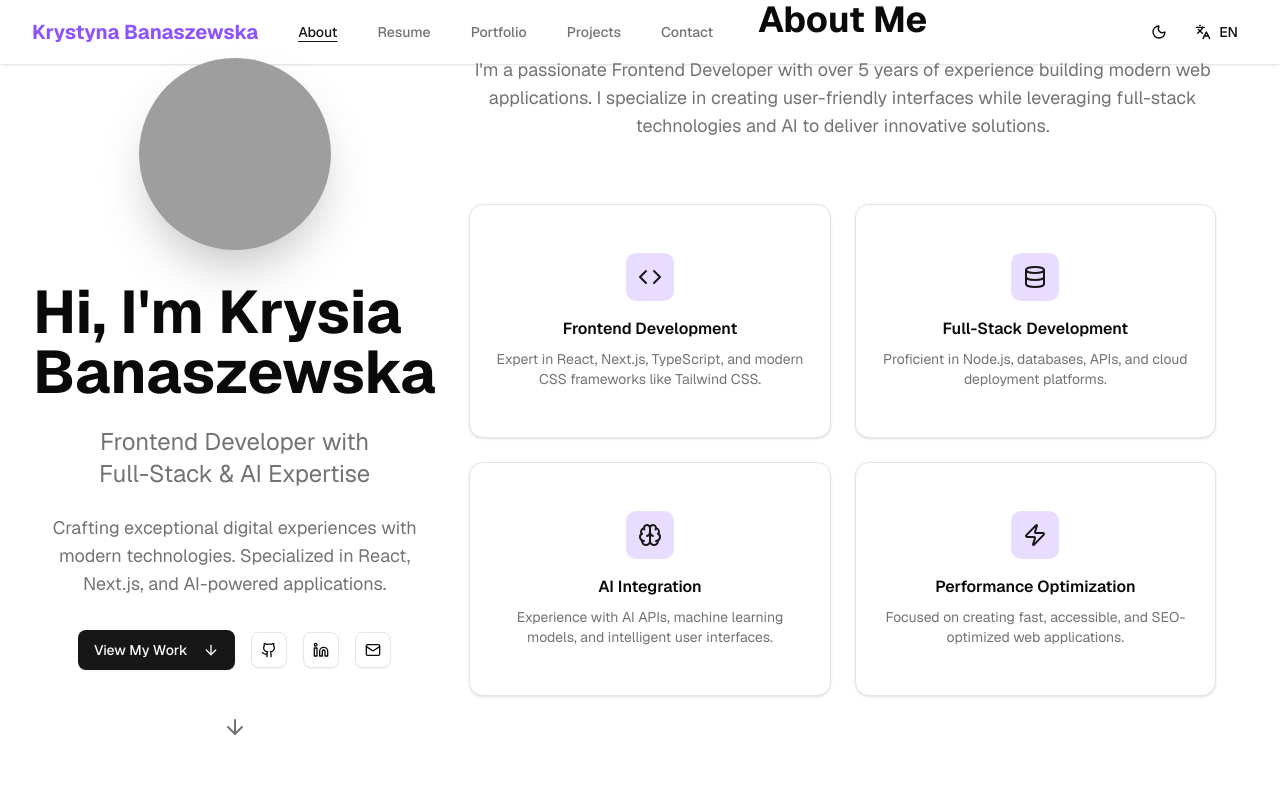
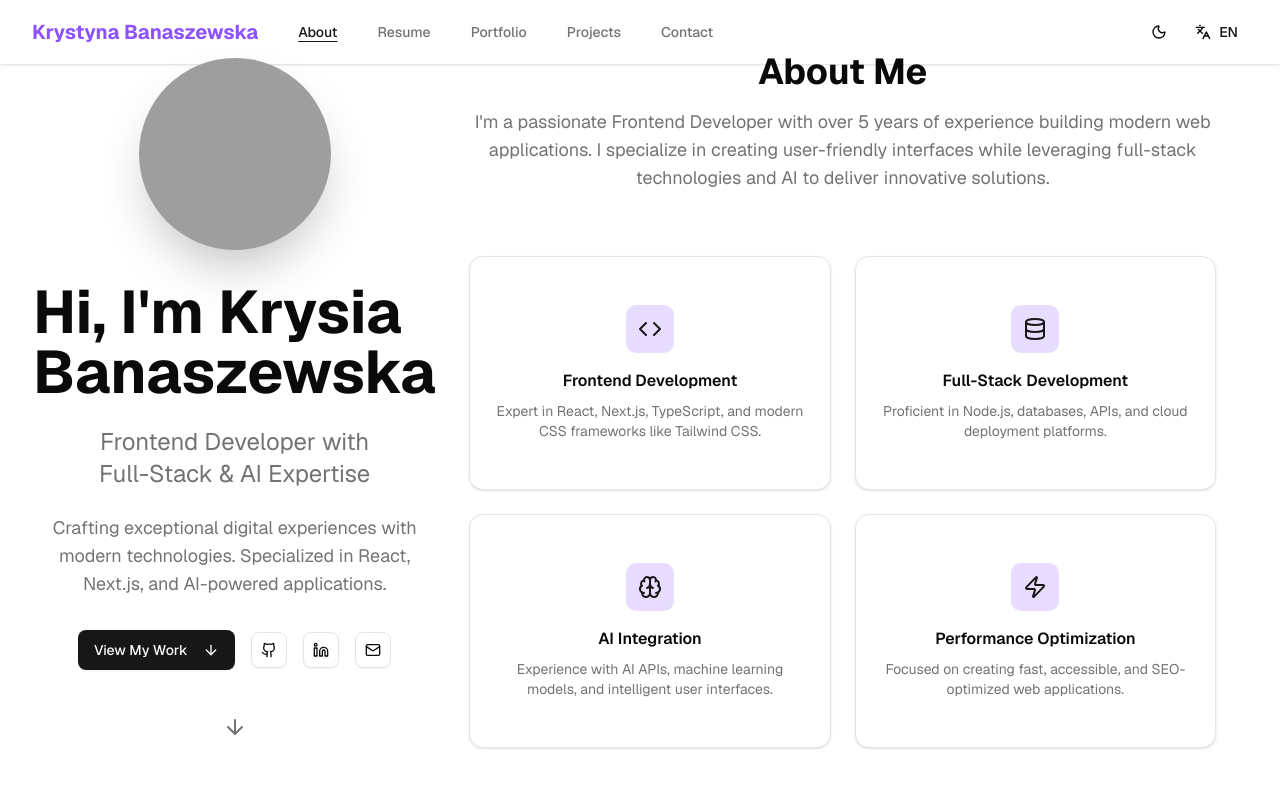
Before and after one commit to KrissB99/strona-wizytowka, a Next.js app: page / in a window 1280 px wide. Both pictures are taken after a click on the button "About". Shown: the top 788 px of the page. Built offline with nearby package versions, Linux system fonts and the light colour scheme; grey boxes are pictures that could not be loaded.

Commit message:
error fixed

```diff
--- a/src/app/page.tsx
+++ b/src/app/page.tsx
@@ -1,4 +1,6 @@
 "use client";
+
+import { useState } from "react";
 
 // Sections
 import { HeroSection } from "@/components/sections/hero-section";
@@ -11,7 +13,6 @@ import { ProjectsSection } from "@/components/sections/self-projects";
 // Components
 import { Navigation } from "@/components/navigation";
 // import Plasma from "@/components/Plasma";
-import { useState } from "react";
 
 export default function Home() {
   const SECTIONS = [
@@ -21,9 +22,14 @@ export default function Home() {
     { key: "projects", label: "Projects", component: <ProjectsSection /> },
     { key: "contact", label: "Contact", component: <ContactSection /> },
   ];
-  const [activeSection, setActiveSection] = useState(SECTIONS[0].key);
+  const [activeSection, setActiveSection] = useState("about");
   return (
     <main className="min-h-screen">
+      <Navigation
+        activeSection={activeSection}
+        setActiveSection={setActiveSection}
+        sections={SECTIONS}
+      />
       <div className="absolute w-full h-full z-2">
         {/* <Plasma
           color="#AD3088"
@@ -34,16 +40,11 @@ export default function Home() {
           mouseInteractive={true}
         /> */}
       </div>
-      <Navigation
-        activeSection={activeSection}
-        setActiveSection={setActiveSection}
-        sections={SECTIONS}
-      />
       <div className="grid grid-cols-3 px-4 sm:px-6 lg:px-8">
         <div className="col-span-1">
           <HeroSection />
         </div>
-        <div className="col-span-2 overflow-auto max-h-screen">
+        <div className="col-span-2">
           {SECTIONS.find((s) => s.key === activeSection)?.component}
         </div>
       </div>
--- a/src/components/navigation.tsx
+++ b/src/components/navigation.tsx
@@ -3,7 +3,6 @@ import { Button } from "@/components/shadcn/button";
 import { Menu, X } from "lucide-react";
 import { ThemeToggle } from "@/components/theme-toggle";
 import { LanguageToggle } from "./language-toggle";
-import { useLanguage } from "@/contexts/language-context";
 
 interface NavigationProps {
   activeSection: string;
--- a/src/components/sections/about-section.tsx
+++ b/src/components/sections/about-section.tsx
@@ -33,8 +33,8 @@ export function AboutSection() {
   ];
 
   return (
-    <section id="about" className="h-screen pt-auto z-99 relative">
-      <div className="max-w-7xl mx-auto px-4 sm:px-6 lg:px-8">
+    <section id="about" className="h-screen pt-auto z-100 relative">
+      <div className="max-w-7xl mx-auto px-4 sm:px-6 lg:py-12 lg:px-8 h-full flex flex-col justify-center">
         <div className="text-center mb-16">
           <h2 className="text-3xl sm:text-4xl font-bold text-foreground mb-4">
             About Me
```
